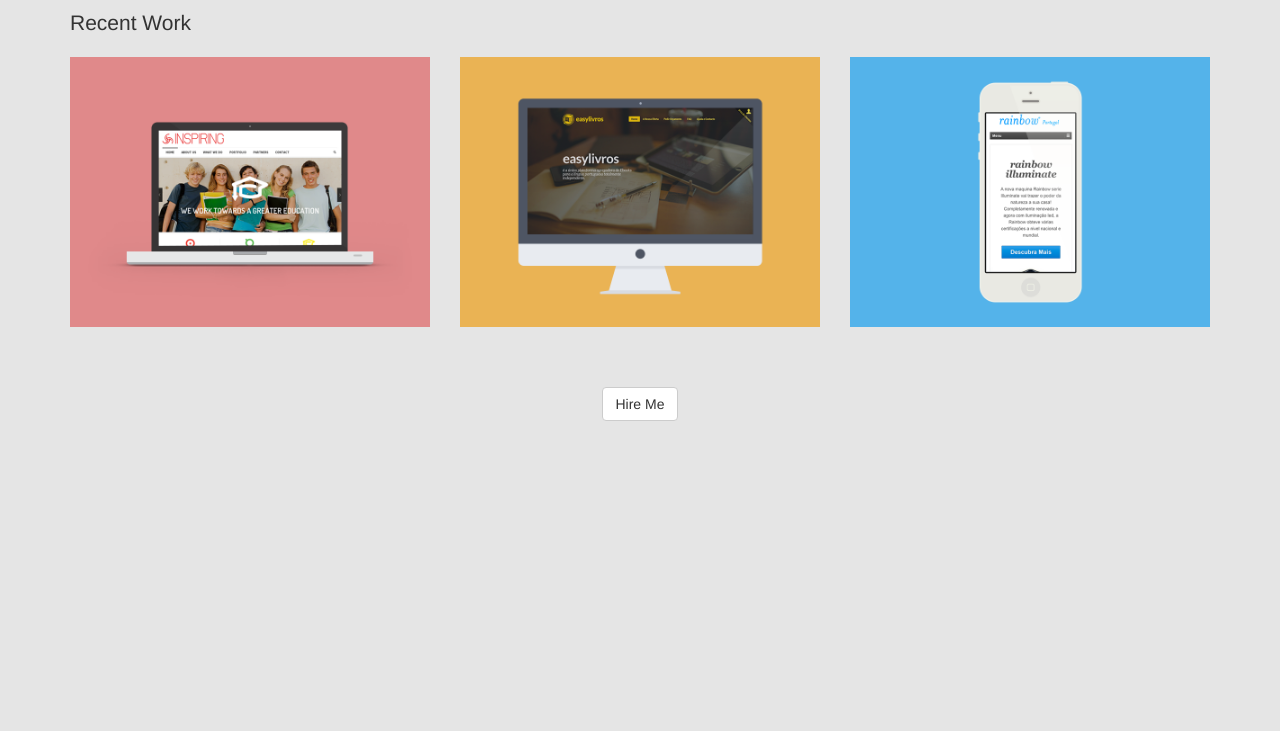
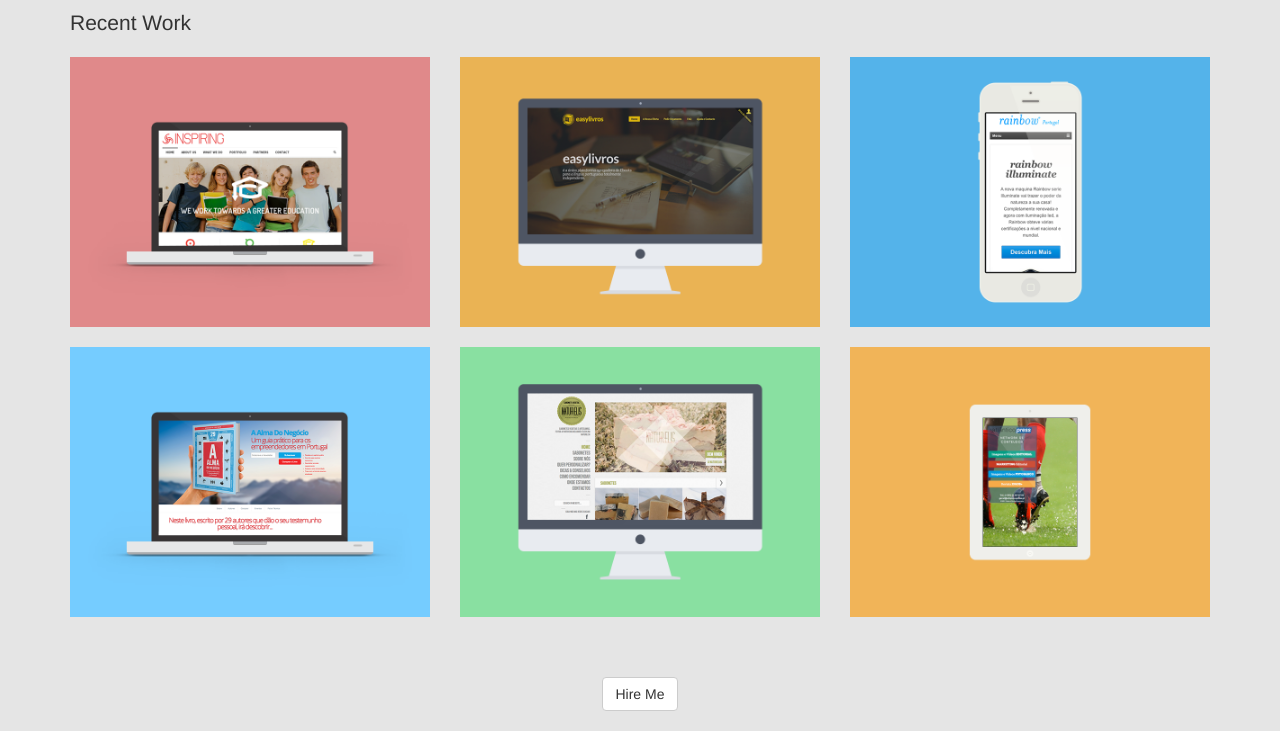
Before and after one commit to alexanderkustov/alexkustov, a plain HTML site: page index.html in a window 1280 px wide. Shown: the part 255-986 px from the top of the page. Before the commit the page ends 800 px from the top, so only its background shows below. Drawn offline with nearby package versions, Linux system fonts and the light colour scheme.

Commit message:
added images

```diff
--- a/index.html
+++ b/index.html
@@ -51,6 +51,23 @@
 			</div>
 
 		</div>
+	<br>
+		<div class="row">
+
+
+			<div class="col-md-4">
+				<img src="img/alma.png" class="img-responsive">
+			</div>
+			<div class="col-md-4 ">
+				<img src="img/naturelis.png" class="img-responsive">
+
+			</div>
+			<div class="col-md-4">
+				<img src="img/apresse.png" class="img-responsive">
+
+			</div>
+
+		</div>
 		<br>
 		<div class="row">
 
```
Also changed, not shown: img/alma.png (added), img/apresse.png (added), img/down-img.jpg (deleted), img/main-img.jpg (deleted), img/main-img.png (deleted), img/naturelis.png (added), img/side-img.jpg (deleted), 1 other file.
